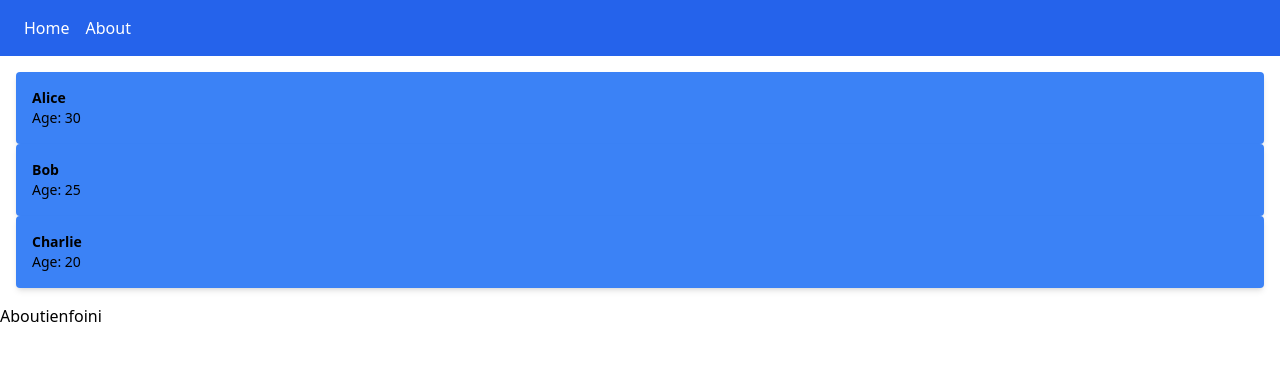
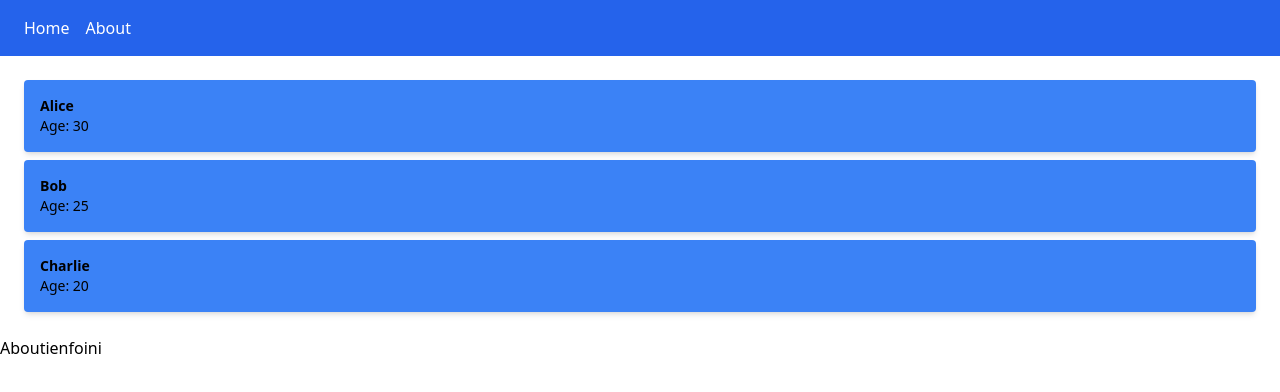
Before and after one commit to mq022002/ojewaf, a Next.js app in the folder my-app/: page /about in a window 1280 px wide. Shown: the top 392 px of the page. Built offline with nearby package versions, Linux system fonts and the light colour scheme.

Commit message:
refactor: `PersonCard` componnent styling moved into personcard

```diff
--- a/my-app/src/components/PeopleCards.tsx
+++ b/my-app/src/components/PeopleCards.tsx
@@ -1,18 +1,25 @@
+import React from "react";
+
+interface PersonCardProps {
+  name: string;
+  age: number;
+}
+
+const PersonCard: React.FC<PersonCardProps> = ({ name, age }) => {
+  return (
+    <div className="bg-blue-500 p-4 rounded shadow-md m-2">
+      <div className="text-sm font-bold">{name}</div>
+      <div className="text-sm">Age: {age}</div>
+    </div>
+  );
+};
+
 const PeopleCards = () => {
   return (
     <div className="p-4">
-      <div className="bg-blue-500 p-4 rounded shadow-md">
-        <div className="text-sm font-bold">Alice</div>
-        <div className="text-sm">Age: 30</div>
-      </div>
-      <div className="bg-blue-500 p-4 rounded shadow-md">
-        <div className="text-sm font-bold">Bob</div>
-        <div className="text-sm">Age: 25</div>
-      </div>
-      <div className="bg-blue-500 p-4 rounded shadow-md">
-        <div className="text-sm font-bold">Charlie</div>
-        <div className="text-sm">Age: 20</div>
-      </div>
+      <PersonCard name="Alice" age={30} />
+      <PersonCard name="Bob" age={25} />
+      <PersonCard name="Charlie" age={20} />
     </div>
   );
 };
```
